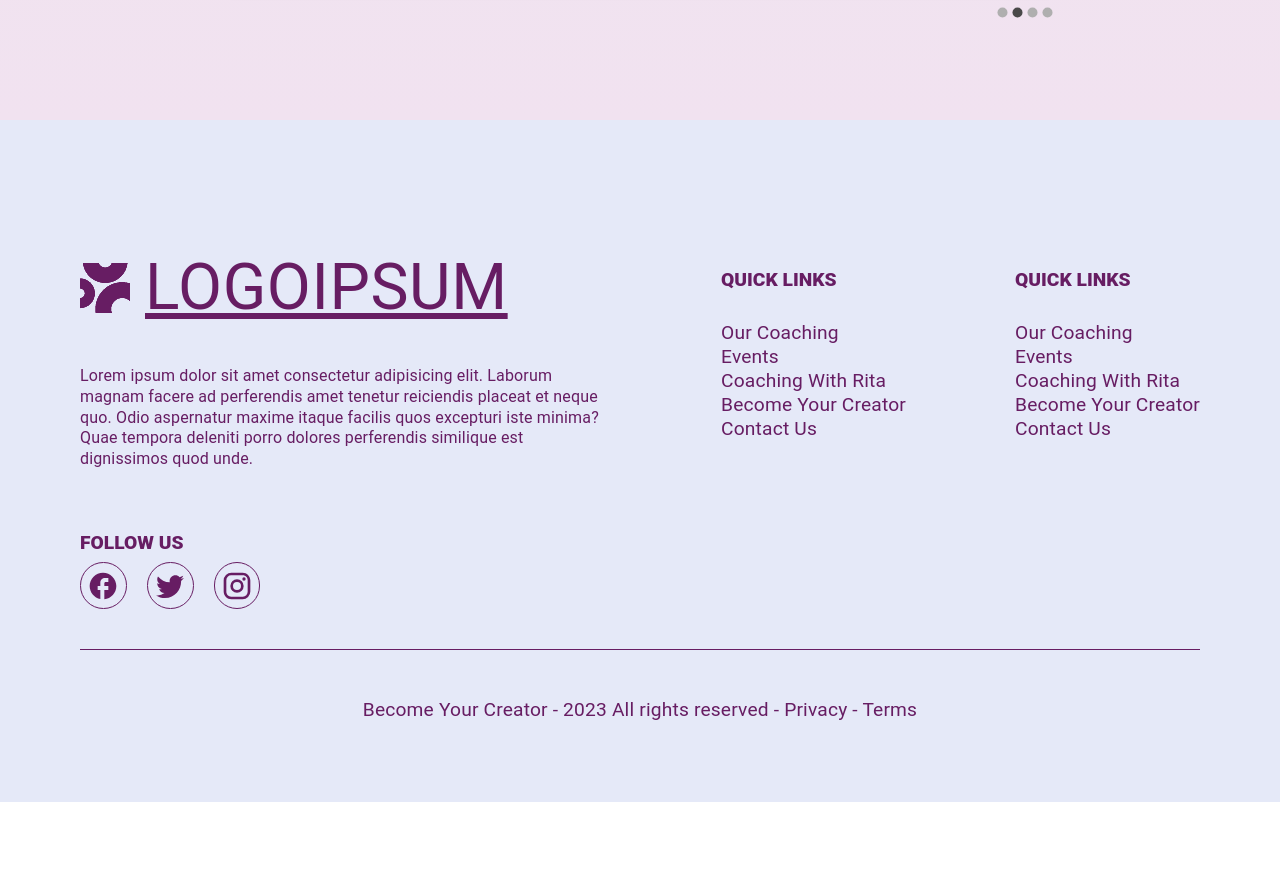
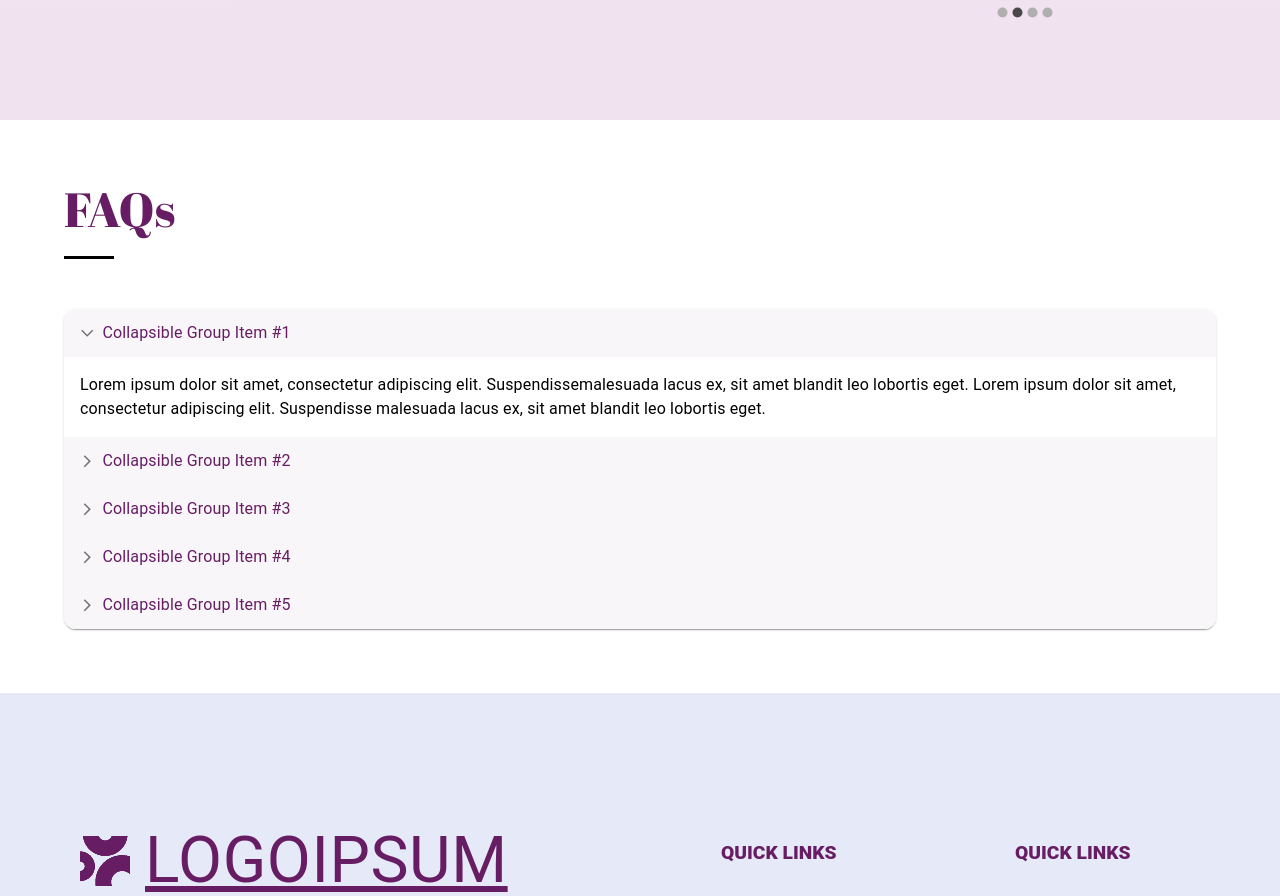
Before and after one commit to bonzark/coaching, a React (Vite) app in the folder client/: page /coaching-with-rita in a window 1280 px wide. Shown: the part 1500-2396 px from the top of the page. Before the commit the page ends 2302 px from the top, so only its background shows below. Built offline with nearby package versions, Linux system fonts and the light colour scheme.

Commit message:
detail page done

```diff
--- a/client/src/components/FAQAccordion.jsx
+++ b/client/src/components/FAQAccordion.jsx
@@ -52,6 +52,32 @@ const FAQAccordion = ({ data }) => {
         padding: "4rem 2rem",
       }}
     >
+      <Typography
+        className="borderTitle"
+        variant="span"
+        sx={{
+          position: "relative",
+          fontSize: { xs: "32px", sm: "48px" },
+          color: "#671d63",
+          lineHeight: "50px",
+          fontFamily: "'Abril FatFace', sans-serif",
+          display: "flex",
+          marginBottom: { xs: "50px", md: "75px" },
+          justifyContent: { xs: "center", md: "flex-start" },
+          marginRight: { xs: "0px", md: "230px" },
+          "::before": {
+            position: "absolute",
+            bottom: { xs: "-18px", md: "-25px" },
+            color: "black",
+            content: `""`,
+            height: "3px",
+            width: "50px",
+            backgroundColor: "#000",
+          },
+        }}
+      >
+        FAQs
+      </Typography>
       <Box
         sx={{
           borderRadius: "12px",
--- a/client/src/layout/navbar/index.jsx
+++ b/client/src/layout/navbar/index.jsx
@@ -31,7 +31,7 @@ const Navbar = () => {
     },
     {
       name: "Coaching With Rita",
-      link: "/",
+      link: "/coaching-with-rita",
     },
     {
       name: "Become Your Creator",
@@ -150,8 +150,8 @@ const Navbar = () => {
             background: colorChange ? "white" : "transparent",
             boxShadow: colorChange
               ? {
-                lg: "#32325d3f 0px 50px 100px -20px, #0000004c 0px 30px 60px -30px",
-              }
+                  lg: "#32325d3f 0px 50px 100px -20px, #0000004c 0px 30px 60px -30px",
+                }
               : "none",
             zIndex: "99999",
           }}
--- a/client/src/pages/coachDetail/coachDetail.jsx
+++ b/client/src/pages/coachDetail/coachDetail.jsx
@@ -1,12 +1,41 @@
 import React from "react";
 import AboutSection from "../../sections/AboutSection";
 import SuccessCarousel from "../../sections/SuccessCarousel";
+import FAQAccordion from "../../components/FAQAccordion";
 
 const CoachDetail = () => {
+  const accordionData = [
+    {
+      summary: "Collapsible Group Item #1",
+      details:
+        "Lorem ipsum dolor sit amet, consectetur adipiscing elit. Suspendissemalesuada lacus ex, sit amet blandit leo lobortis eget. Lorem ipsum dolor sit amet, consectetur adipiscing elit. Suspendisse malesuada lacus ex, sit amet blandit leo lobortis eget.",
+    },
+    {
+      summary: "Collapsible Group Item #2",
+      details:
+        "Lorem ipsum dolor sit amet, consectetur adipiscing elit. Suspendisse malesuada lacus ex, sit amet blandit leo lobortis eget. Lorem ipsum dolor sit amet, consectetur adipiscing elit. Suspendisse malesuada lacus ex, sit amet blandit leo lobortis eget.",
+    },
+    {
+      summary: "Collapsible Group Item #3",
+      details:
+        "Lorem ipsum dolor sit amet, consectetur adipiscing elit. Suspendisse malesuada lacus ex, sit amet blandit leo lobortis eget. Lorem ipsum dolor sit amet, consectetur adipiscing elit. Suspendisse malesuada lacus ex, sit amet blandit leo lobortis eget.",
+    },
+    {
+      summary: "Collapsible Group Item #4",
+      details:
+        "Lorem ipsum dolor sit amet, consectetur adipiscing elit. Suspendisse malesuada lacus ex, sit amet blandit leo lobortis eget. Lorem ipsum dolor sit amet, consectetur adipiscing elit. Suspendisse malesuada lacus ex, sit amet blandit leo lobortis eget.",
+    },
+    {
+      summary: "Collapsible Group Item #5",
+      details:
+        "Lorem ipsum dolor sit amet, consectetur adipiscing elit. Suspendisse malesuada lacus ex, sit amet blandit leo lobortis eget. Lorem ipsum dolor sit amet, consectetur adipiscing elit. Suspendisse malesuada lacus ex, sit amet blandit leo lobortis eget.",
+    },
+  ];
   return (
     <>
       <AboutSection />
       <SuccessCarousel />
+      <FAQAccordion data={accordionData} />
     </>
   );
 };
```
Also changed, not shown: client/src/pages/becomeYourCreater/becomeYourCreater.jsx (added, +7 -0 lines).
